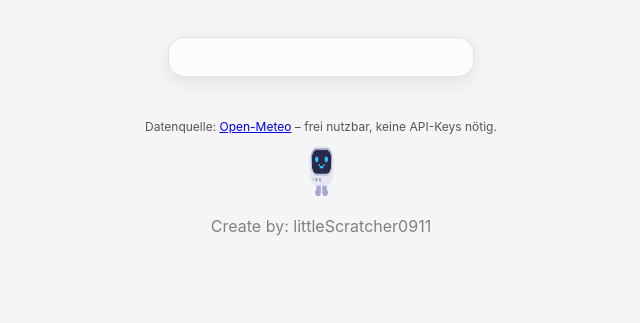
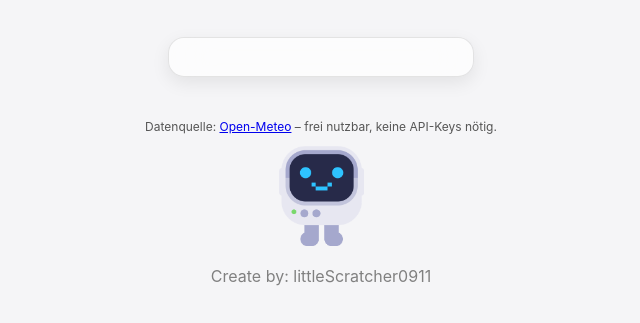
Before and after one commit to littleScratcher0911/macos-wetter-widget, a plain HTML site: page index.html in a window 1280 px wide. Shown: the part 175-498 px from the top of the page, without its empty margins (319-959 px from the left). Drawn offline with Linux system fonts and the light colour scheme.

Commit message:
Update für index.html

```diff
--- a/index.html
+++ b/index.html
@@ -32,7 +32,7 @@
 
   <script src="widget.js"></script>
   <footer>
-    <img src="7059c33fbd8abd6216c46afd87047186a2eae771.png" style="height: 50px; width: 25px;">
+    <img src="7059c33fbd8abd6216c46afd87047186a2eae771.png" style="height: 100px; width: 85px;">
     <p style="color: gray;">Create by: littleScratcher0911</p>
   </footer>
 </body>
```
